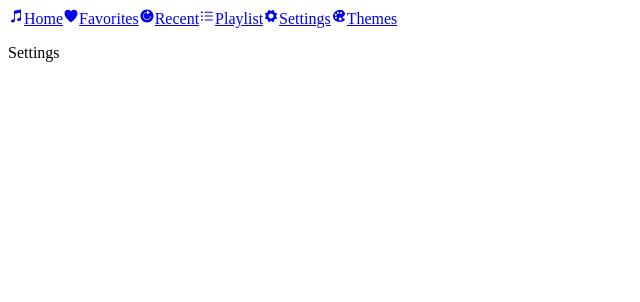
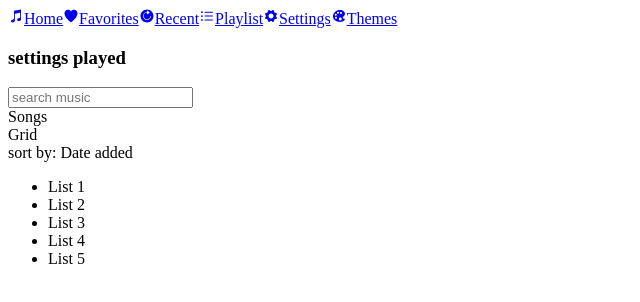
Before and after one commit to Davejs136/player-app, a React (Create React App) app: page /settings in a window 1280 px wide. Shown: the top 302 px of the page, without its empty margins (0-640 px from the left). Built offline with nearby package versions, Linux system fonts and the light colour scheme.

Commit message:
add: Settings page

```diff
--- /dev/null
+++ b/src/pages/Settings/Settings.js
@@ -0,0 +1,30 @@
+import React from 'react'
+
+const Settings = () => (
+  <section className="settings">
+    <div className="settings__header">
+      <h1>settings played</h1>
+      <input type="text" placeholder="search music" />
+    </div>
+    <div className="settings__clasification">
+      <span className="settings__mode settings__mode--active">Songs</span>
+    </div>
+    <div className="settings__view-mode">
+      <div className="iconm">Grid</div>
+      <div className="settings__sort">
+        sort by: <span className="settings__sort-active">Date added</span>
+      </div>
+    </div>
+    <div className="settings__list">
+      <ul>
+        <li>List 1</li>
+        <li>List 2</li>
+        <li>List 3</li>
+        <li>List 4</li>
+        <li>List 5</li>
+      </ul>
+    </div>
+  </section>
+)
+
+export default Settings
--- /dev/null
+++ b/src/pages/Settings/index.js
@@ -0,0 +1 @@
+export { default } from './Settings'
--- a/src/routes/Routes.js
+++ b/src/routes/Routes.js
@@ -6,6 +6,7 @@ import Home from '../pages/Home'
 import Favorite from '../pages/Favorite'
 import Recent from '../pages/Recent'
 import Playlist from '../pages/Playlist'
+import Settings from '../pages/Settings'
 
 const Routes = () => (
   <Switch>
@@ -22,7 +23,7 @@ const Routes = () => (
       <Playlist />
     </Route>
     <Route path="/settings">
-      <p>Settings</p>
+      <Settings />
     </Route>
   </Switch>
 )
```
Also changed, not shown: src/pages/Settings.js (deleted).
